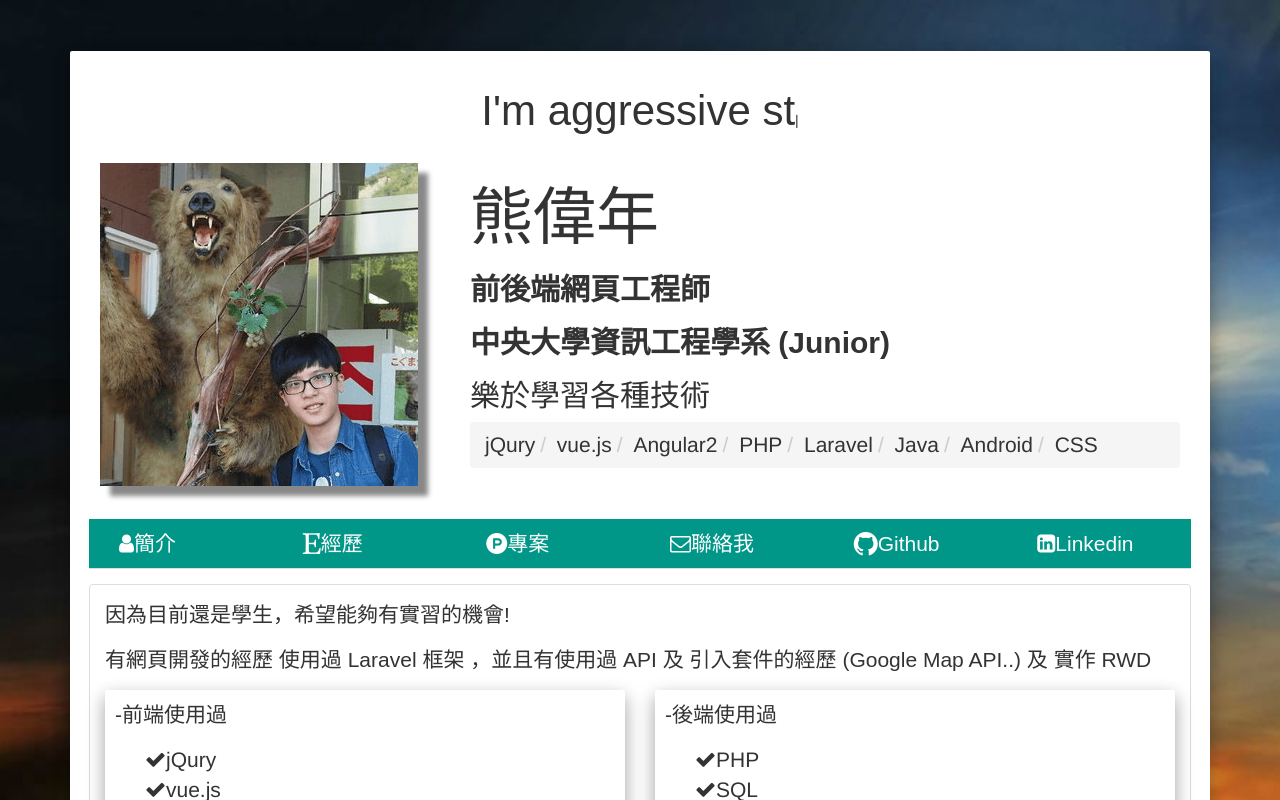
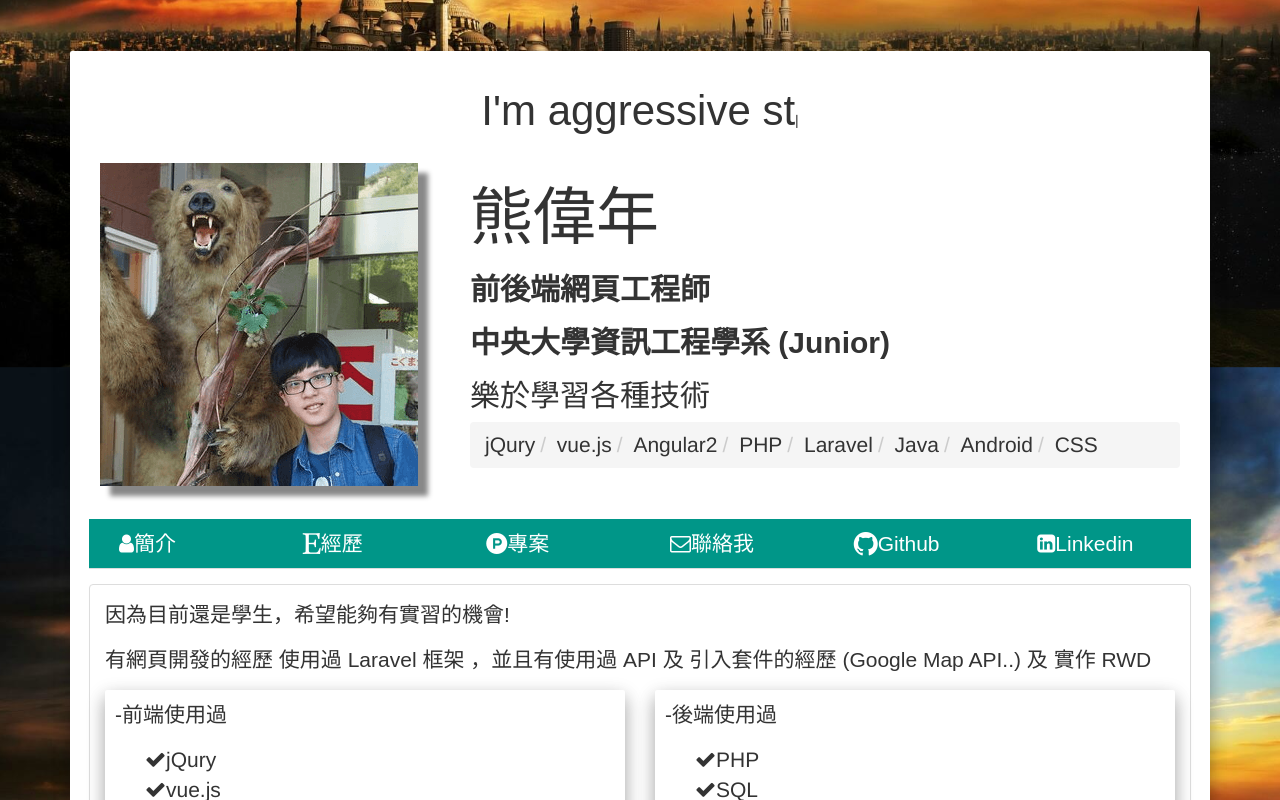
Before and after one commit to Bear1110/bear-resume, an Angular app: page / in a window 1280 px wide. Shown: the top 800 px of the page. Built offline with nearby package versions, Linux system fonts and the light colour scheme; what angulartics2, ng2-bootstrap would draw is missing.

Commit message:
chang background css

```diff
--- a/src/app/app.component.css
+++ b/src/app/app.component.css
@@ -5,26 +5,17 @@ body,h1,h2,h3,h4,h5,h6,p,span,a {
 }
 #background{
   background-repeat: no-repeat !important;
-   background-size: cover !important;
-    transition: all ease 0.7s;
+  background-size: cover !important;
+  background-attachment: fixed!important;
+  background-position: center!important;
+  background-repeat: no-repeat!important;
+  transition: all ease 0.7s;
   -webkit-transition: all ease 0.7s;
   -moz-transition: all ease 0.7s;
 }
 .well{
     height: 305px;
 }
-.parallax {
-    /* The image used */
-    /*background-image: url("../img/19.jpg");*/
-    /* Set a specific height */
-    /*min-height: 400px;*/
-    /* Create the parallax scrolling effect */
-    background-attachment: fixed;
-    background-position: center;
-    background-repeat: no-repeat;
-    background-size: cover;
-}
-
 .typed-cursor {
     opacity: 1;
     -webkit-animation: blink 0.7s infinite;
```
